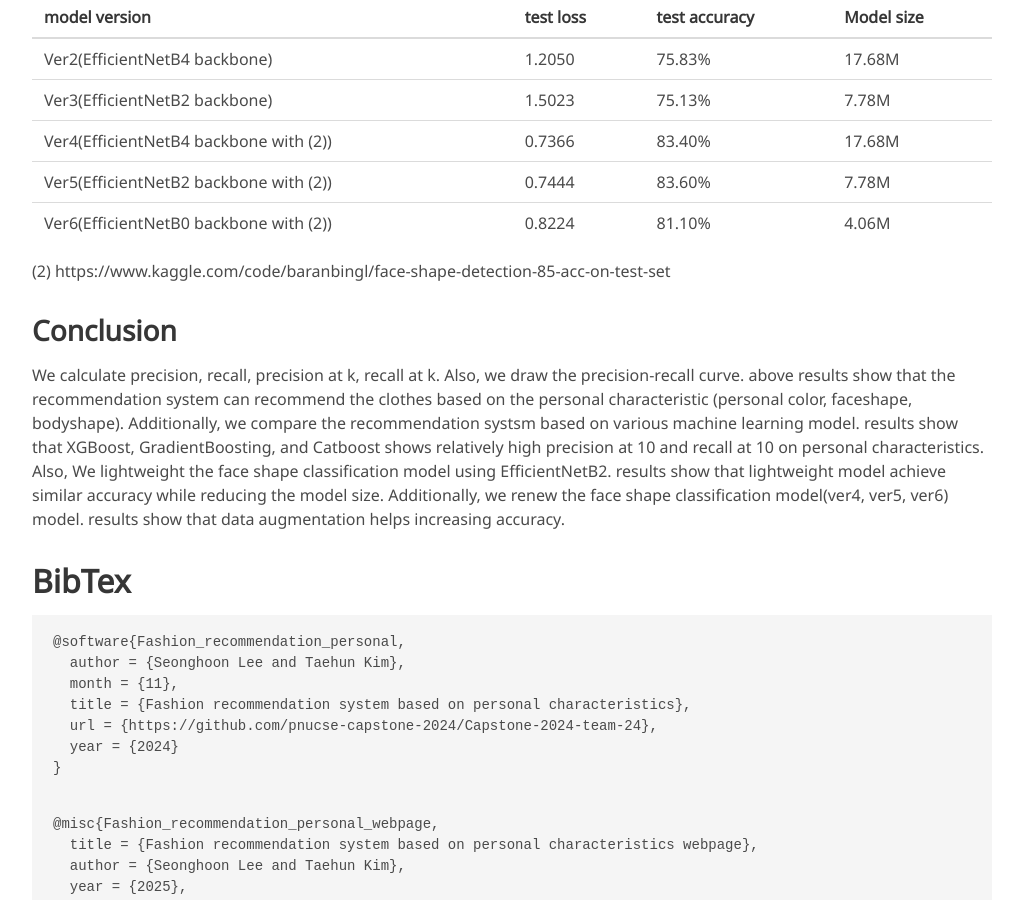
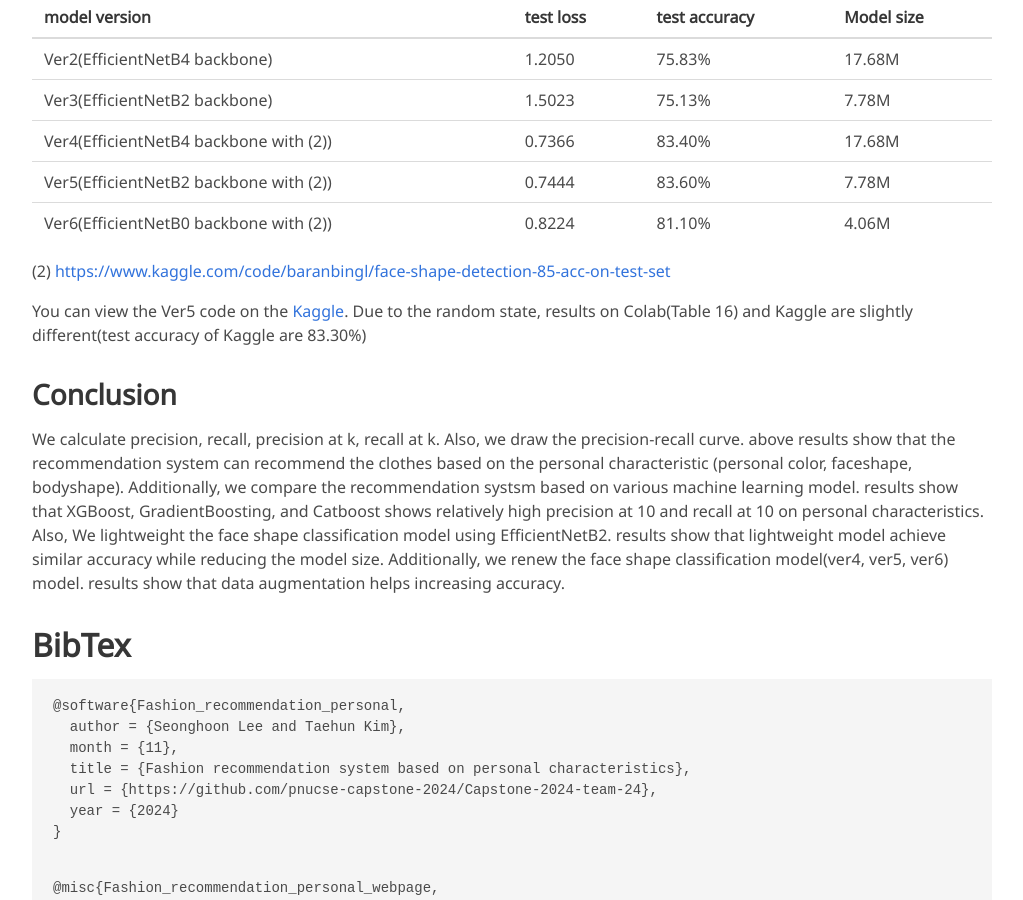
Before and after one commit to minchoCoin/capstone-team-24-page, a Jekyll site: the page built from index.md, in a window 1280 px wide and 900 px high, scrolled down 28233 px. Shown: the whole window, without its empty margins (128-1151 px from the left). Built offline with Jekyll 4.4.1, drawn with Linux system fonts in a browser that asks for light colours; some web fonts are replaced; some of the changed text lies outside the part shown.

Commit message:
Update index.md

```diff
--- a/index.md
+++ b/index.md
@@ -495,9 +495,9 @@ Inspired by (2), We totally renew the face shape classification code(ver4, ver5,
 | Ver6(EfficientNetB0 backbone with (2)) |   0.8224  |     81.10%    |    4.06M   |
 
 
-(2) https://www.kaggle.com/code/baranbingl/face-shape-detection-85-acc-on-test-set
+(2) [https://www.kaggle.com/code/baranbingl/face-shape-detection-85-acc-on-test-set](https://www.kaggle.com/code/baranbingl/face-shape-detection-85-acc-on-test-set)
 
-
+You can view the Ver5 code on the [Kaggle](https://www.kaggle.com/code/minchocoin/tensorflow-efficientnetb2-test-accuracy-83percent). Due to the random state, results on Colab(Table 16) and Kaggle are slightly different(test accuracy of Kaggle are 83.30%)
 
 ## Conclusion
 We calculate precision, recall, precision at k, recall at k. Also, we draw the precision-recall curve. above results show that the recommendation system can recommend the clothes based on the personal characteristic (personal color, faceshape, bodyshape). Additionally, we compare the recommendation systsm based on various machine learning model. results show that XGBoost, GradientBoosting, and Catboost shows relatively high precision at 10 and recall at 10 on personal characteristics.
```
Also changed, not shown: other parts of index.md (+1 -1 lines).
